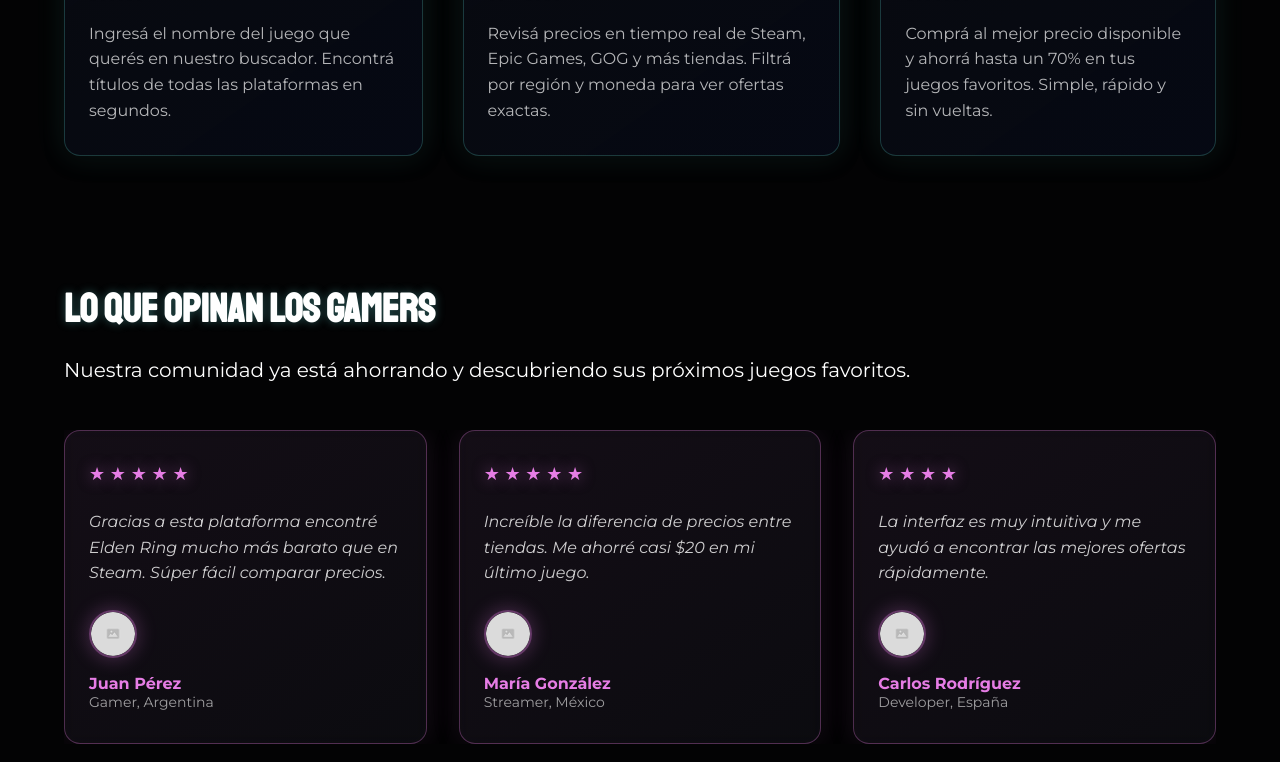
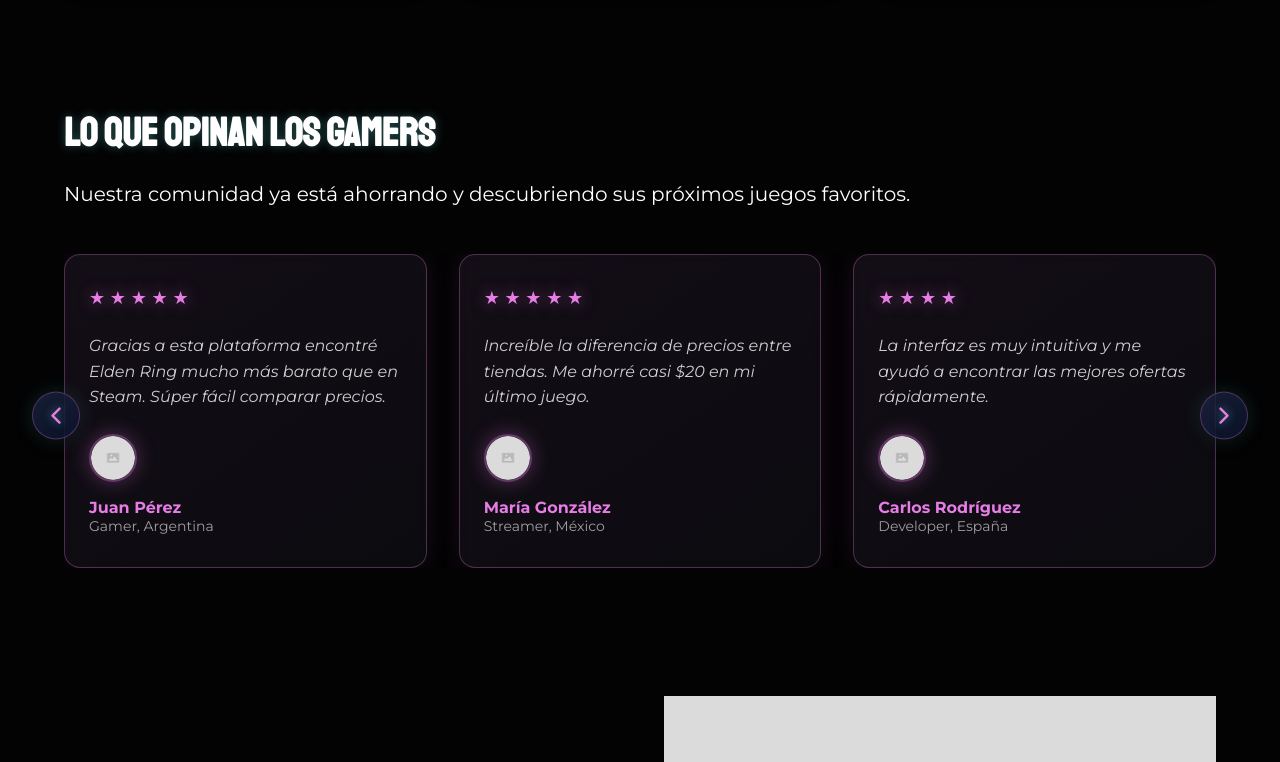
Before and after one commit to EmilioBensignor/GameDeal, a plain HTML site: page index.html in a window 1280 px wide. Shown: the part 2808-3570 px from the top of the page. Drawn offline with Linux system fonts and the light colour scheme.

Commit message:
Fix flechas + Carousel

```diff
--- a/css/style.css
+++ b/css/style.css
@@ -380,6 +380,10 @@ main {
     position: relative;
 }
 
+.carousel-mas-jugado {
+    margin: -2.5rem 0;
+}
+
 .carousel>div {
     width: 100%;
     overflow: hidden;
@@ -1158,6 +1162,27 @@ footer ul div li a {
         font-size: 2.5rem;
     }
 
+    .flechas-carousel {
+        position: absolute;
+        top: 60%;
+        z-index: 5;
+        transform: translateY(-80%);
+        padding: 0 2rem;
+    }
+
+    .flechas-opiniones {
+        top: 70%;
+        padding: 0;
+    }
+
+    .flechas-opiniones .flecha-izquierda {
+        margin-left: -2rem;
+    }
+
+    .flechas-opiniones .flecha-derecha {
+        margin-right: -2rem;
+    }
+
     .hero {
         margin-top: -124px;
     }
@@ -1215,6 +1240,10 @@ footer ul div li a {
 
     #contenedor-opiniones {
         gap: 2rem;
+    }
+
+    .opiniones {
+        position: relative;
     }
 
     .card-opinion {
--- a/index.html
+++ b/index.html
@@ -89,14 +89,14 @@
                     <div id="contenedor-categorias" class="categorias">
                         <button>Ver todo</button>
                     </div>
-                    <div class="carousel">
+                    <div class="carousel carousel-mas-jugado">
                         <div>
                             <div id="contenedor-mas-jugados"
                                 class="flex transition-transform duration-500 ease-in-out py-2">
                             </div>
                         </div>
                     </div>
-                    <div class="flechas-carousel">
+                    <div class="flechas-carousel flechas-mas-jugado">
                         <button id="anterior-eventos" class="flecha-carousel flecha-izquierda">
                             <svg xmlns="http://www.w3.org/2000/svg" width="28" height="28" viewBox="0 0 24 24">
                                 <path fill="none" stroke="currentColor" stroke-linecap="round" stroke-linejoin="round"
@@ -151,7 +151,7 @@
                             </div>
                         </div>
                     </div>
-                    <div class="flechas-carousel">
+                    <div class="flechas-carousel flechas-opiniones">
                         <button id="anterior-opiniones" class="flecha-carousel flecha-izquierda">
                             <svg xmlns="http://www.w3.org/2000/svg" width="28" height="28" viewBox="0 0 24 24">
                                 <path fill="none" stroke="currentColor" stroke-linecap="round" stroke-linejoin="round"
```
